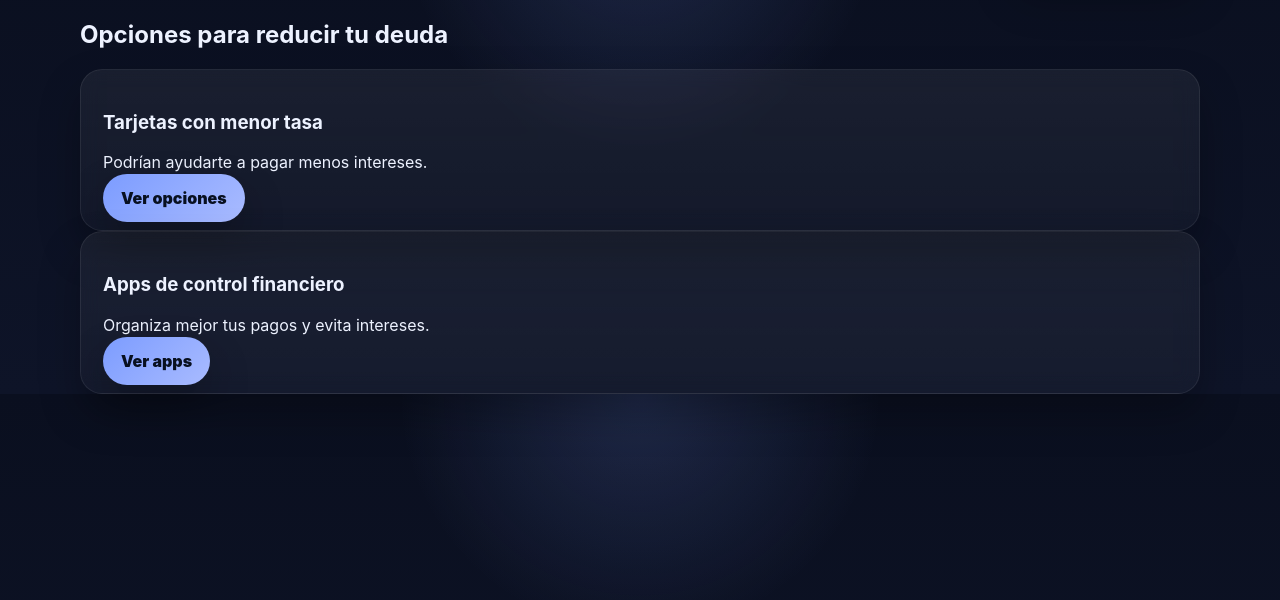
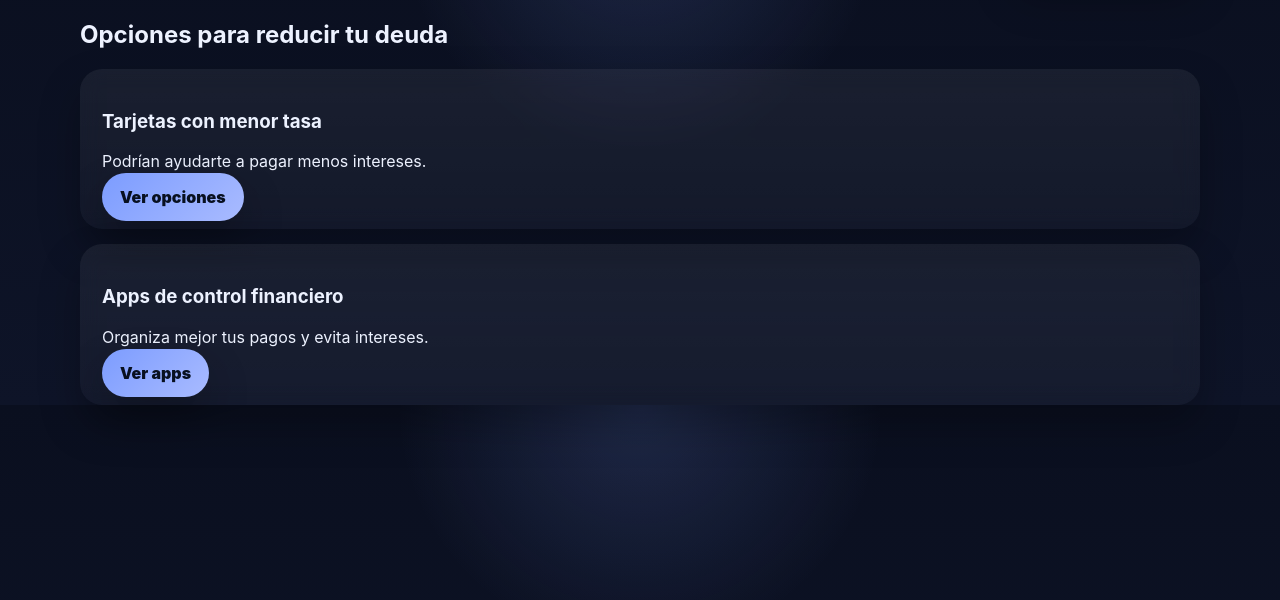
Before and after one commit to DanielMB2003/debt-safe, a FastAPI app: page /recomendaciones in a window 1280 px wide. Shown: the part 92-692 px from the top of the page. Run offline with FastAPI, Linux system fonts and the light colour scheme.

Commit message:
Mejora de Feeling 4

```diff
--- a/app/templates/recomendaciones.html
+++ b/app/templates/recomendaciones.html
@@ -4,13 +4,13 @@
 <section class="container">
   <h2>Opciones para reducir tu deuda</h2>
 
-  <div class="card">
+  <div class="card" style="margin-top:15px; border:1px">
     <h3>Tarjetas con menor tasa</h3>
     <p>Podrían ayudarte a pagar menos intereses.</p>
     <a href="TU_LINK_AFILIADO" class="btn-primary">Ver opciones</a>
   </div>
 
-  <div class="card">
+  <div class="card" style="margin-top:15px; border:1px">
     <h3>Apps de control financiero</h3>
     <p>Organiza mejor tus pagos y evita intereses.</p>
     <a href="TU_LINK_AFILIADO" class="btn-primary">Ver apps</a>
```
